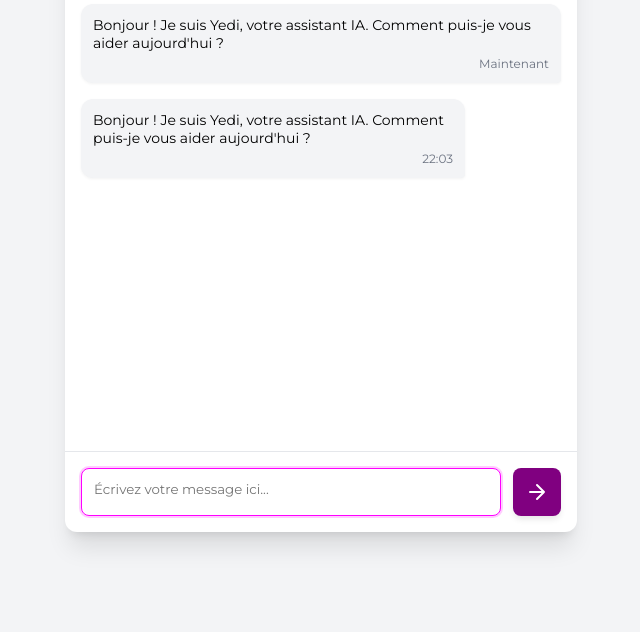
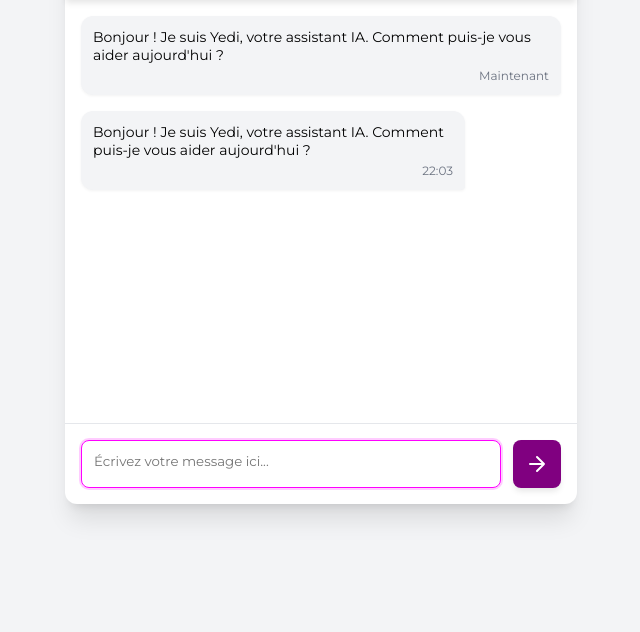
Before and after one commit to raymondgadji/Gemini-Chatbot-MVP-TechSolutions, a plain HTML site: page bot_index.html in a window 1280 px wide. Shown: the part 168-800 px from the top of the page, without its empty margins (319-959 px from the left). Drawn offline with Linux system fonts and the light colour scheme; files whose address does not match are found by name; a web font is replaced by a local one.

Commit message:
23h04 the 29th of October 2025

```diff
--- a/bot_styles.css
+++ b/bot_styles.css
@@ -43,7 +43,7 @@ body {
     display: flex;
     align-items: center;
     justify-content: center;
-    min-height: 100vh;
+    min-height: 98vh;
     padding: 1rem;
 }
 
@@ -56,8 +56,8 @@ body {
     border-radius: 0.75rem;
     display: flex;
     flex-direction: column;
-    height: 75vh;
-    min-height: 400px;
+    height: 70vh;
+    min-height: 500px;
 }
 
 /* === HEADER === */
```
